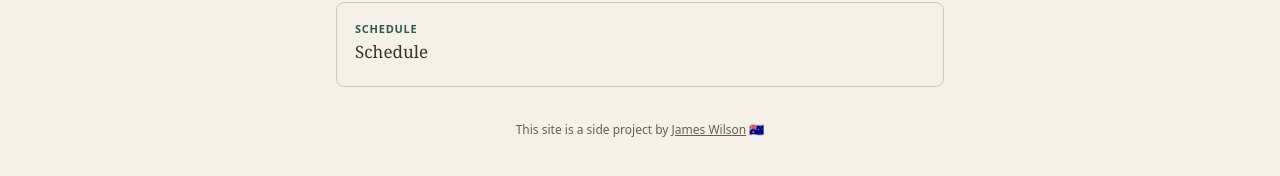
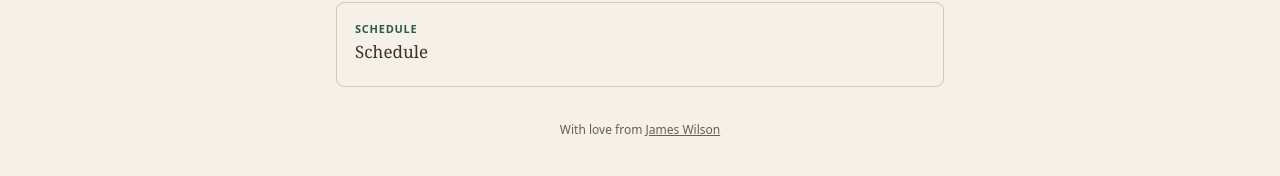
Before and after one commit to adrasyn/aus-constitution-app, a Next.js app: page / in a window 1280 px wide. Shown: the part 1371-1547 px from the top of the page. Built offline with nearby package versions, Linux system fonts and the light colour scheme.

Commit message:
Update footer attribution

```diff
--- a/app/page.tsx
+++ b/app/page.tsx
@@ -95,11 +95,10 @@ export default function HomePage() {
 
       <footer className={styles.footer}>
         <p>
-          This site is a side project by{" "}
+          With love from{" "}
           <a href="https://x.com/jameswilson" target="_blank" rel="noopener noreferrer">
             James Wilson
-          </a>{" "}
-          &#127462;&#127482;
+          </a>
         </p>
       </footer>
     </div>
```
